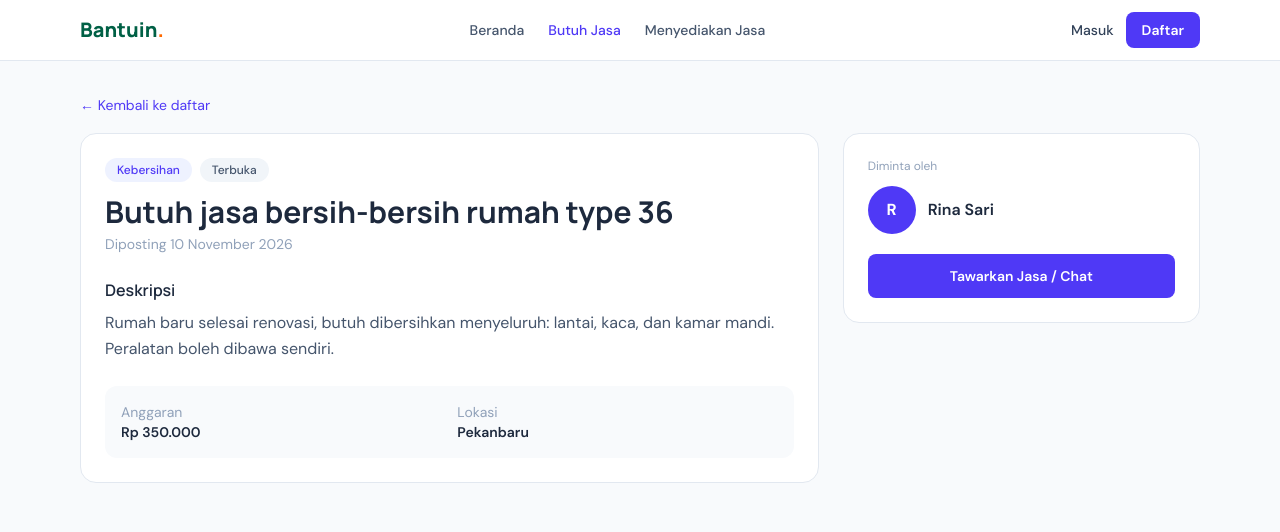
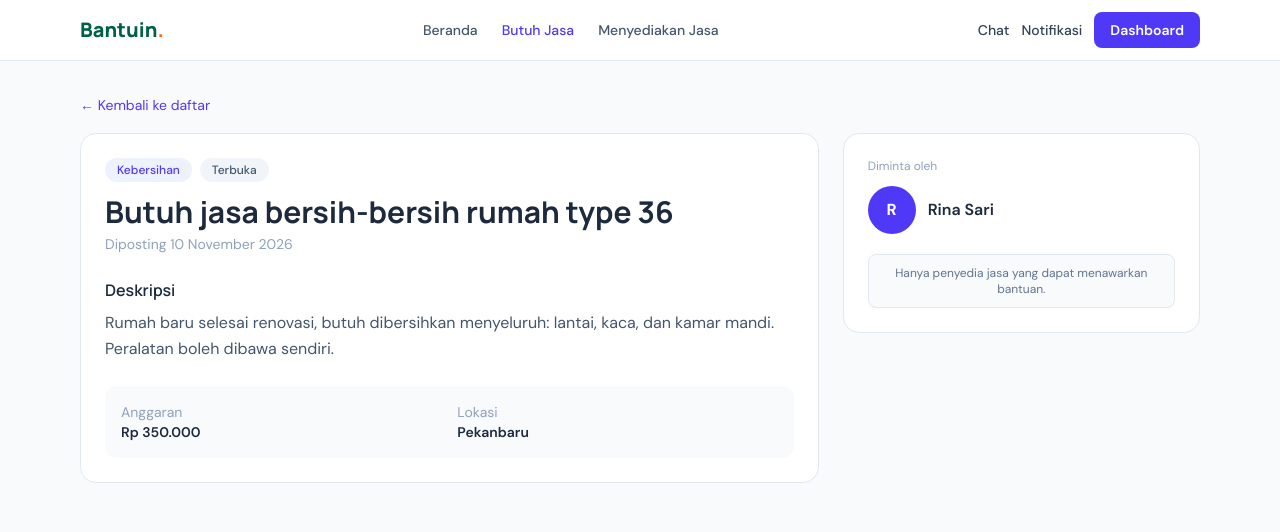
Before and after one commit to reyhann760-rgb/Bantuin_project, a Laravel app: page /butuh-jasa/1 in a window 1280 px wide. Shown: the top 532 px of the page. Run offline with Laravel 12, Linux system fonts and the light colour scheme; a user stored in the database is signed in; data comes from the database, SQL or seed files in the repository.

Commit message:
frontend: integrasi navigasi chat dan notifikasi serta tombol mulai chat pada halaman detail jasa

```diff
--- a/resources/views/components/navbar.blade.php
+++ b/resources/views/components/navbar.blade.php
@@ -18,8 +18,14 @@
         </ul>
 
         <div class="hidden items-center gap-3 md:flex">
-            <a href="{{ $login }}" class="text-sm font-medium text-slate-700 hover:text-indigo-600">Masuk</a>
-            <a href="{{ $register }}" class="rounded-lg bg-indigo-600 px-4 py-2 text-sm font-semibold text-white hover:bg-indigo-700">Daftar</a>
+            @auth
+                <a href="{{ route('chat.index') }}" class="text-sm font-medium text-slate-700 hover:text-indigo-600">Chat</a>
+                <a href="{{ route('notifications.index') }}" class="text-sm font-medium text-slate-700 hover:text-indigo-600">Notifikasi</a>
+                <a href="{{ route('dashboard') }}" class="rounded-lg bg-indigo-600 px-4 py-2 text-sm font-semibold text-white hover:bg-indigo-700">Dashboard</a>
+            @else
+                <a href="{{ $login }}" class="text-sm font-medium text-slate-700 hover:text-indigo-600">Masuk</a>
+                <a href="{{ $register }}" class="rounded-lg bg-indigo-600 px-4 py-2 text-sm font-semibold text-white hover:bg-indigo-700">Daftar</a>
+            @endauth
         </div>
 
         <button type="button" class="rounded-lg p-2 text-slate-700 hover:bg-slate-100 md:hidden" aria-label="Menu"
@@ -34,8 +40,14 @@
                 <li><a href="{{ $url }}" class="block rounded-lg px-3 py-2 text-sm font-medium {{ $active ? 'bg-indigo-50 text-indigo-600' : 'text-slate-700' }}">{{ $label }}</a></li>
             @endforeach
             <li class="flex gap-2 pt-2">
-                <a href="{{ $login }}" class="flex-1 rounded-lg border border-slate-300 py-2 text-center text-sm font-medium">Masuk</a>
-                <a href="{{ $register }}" class="flex-1 rounded-lg bg-indigo-600 py-2 text-center text-sm font-semibold text-white">Daftar</a>
+                @auth
+                    <a href="{{ route('chat.index') }}" class="flex-1 rounded-lg border border-slate-300 py-2 text-center text-sm font-medium">Chat</a>
+                    <a href="{{ route('notifications.index') }}" class="flex-1 rounded-lg border border-slate-300 py-2 text-center text-sm font-medium">Notifikasi</a>
+                    <a href="{{ route('dashboard') }}" class="flex-1 rounded-lg bg-indigo-600 py-2 text-center text-sm font-semibold text-white">Dashboard</a>
+                @else
+                    <a href="{{ $login }}" class="flex-1 rounded-lg border border-slate-300 py-2 text-center text-sm font-medium">Masuk</a>
+                    <a href="{{ $register }}" class="flex-1 rounded-lg bg-indigo-600 py-2 text-center text-sm font-semibold text-white">Daftar</a>
+                @endauth
             </li>
         </ul>
     </div>
--- a/resources/views/jasa/show.blade.php
+++ b/resources/views/jasa/show.blade.php
@@ -35,10 +35,34 @@
                 <div class="flex h-12 w-12 items-center justify-center rounded-full bg-indigo-600 font-bold text-white">{{ strtoupper(substr($item->pengguna, 0, 1)) }}</div>
                 <p class="font-semibold">{{ $item->pengguna }}</p>
             </div>
-            {{-- Tombol ini akan diarahkan ke halaman chat (Frontend 2) --}}
-            <a href="#" class="mt-5 block rounded-lg bg-indigo-600 py-3 text-center text-sm font-semibold text-white hover:bg-indigo-700">
-                {{ $isButuh ? 'Tawarkan Jasa / Chat' : 'Pesan / Chat' }}
-            </a>
+            {{-- Tombol ini diarahkan ke halaman chat --}}
+            @auth
+                @if($isButuh && auth()->user()->role === 'provider')
+                    <form action="{{ route('chat.store') }}" method="POST" class="mt-5">
+                        @csrf
+                        <input type="hidden" name="service_request_id" value="{{ $item->id }}">
+                        <button type="submit" class="w-full rounded-lg bg-indigo-600 py-3 text-center text-sm font-semibold text-white hover:bg-indigo-700 cursor-pointer">
+                            Tawarkan Jasa / Chat
+                        </button>
+                    </form>
+                @elseif(!$isButuh && auth()->user()->role === 'customer')
+                    <form action="{{ route('chat.store') }}" method="POST" class="mt-5">
+                        @csrf
+                        <input type="hidden" name="service_offer_id" value="{{ $item->id }}">
+                        <button type="submit" class="w-full rounded-lg bg-indigo-600 py-3 text-center text-sm font-semibold text-white hover:bg-indigo-700 cursor-pointer">
+                            Pesan / Chat
+                        </button>
+                    </form>
+                @else
+                    <div class="mt-5 text-center text-xs text-slate-500 bg-slate-50 p-2.5 rounded-lg border border-slate-200">
+                        {{ $isButuh ? 'Hanya penyedia jasa yang dapat menawarkan bantuan.' : 'Hanya pelanggan yang dapat memesan jasa ini.' }}
+                    </div>
+                @endif
+            @else
+                <a href="{{ route('login') }}" class="mt-5 block rounded-lg bg-indigo-600 py-3 text-center text-sm font-semibold text-white hover:bg-indigo-700">
+                    Masuk untuk Chat
+                </a>
+            @endauth
         </aside>
     </div>
 
--- a/resources/views/layouts/app.blade.php
+++ b/resources/views/layouts/app.blade.php
@@ -127,6 +127,8 @@
                 <a href="{{ route('register') }}">Register</a>
             @else
                 <a href="{{ route('dashboard') }}">Dashboard</a>
+                <a href="{{ route('chat.index') }}">Chat</a>
+                <a href="{{ route('notifications.index') }}">Notifikasi</a>
 
                 <form class="logout-form"
                       action="{{ route('logout') }}"
--- a/resources/views/service-offers/show.blade.php
+++ b/resources/views/service-offers/show.blade.php
@@ -22,6 +22,12 @@
 
     @if(auth()->id() === $serviceOffer->provider_id)
         <a class="button" href="{{ route('service-offers.edit', $serviceOffer) }}">Edit</a>
+    @elseif(auth()->check() && auth()->user()->role === 'customer' && $serviceOffer->status === 'active')
+        <form action="{{ route('chat.store') }}" method="POST" style="margin-top: 15px;">
+            @csrf
+            <input type="hidden" name="service_offer_id" value="{{ $serviceOffer->id }}">
+            <button type="submit" class="button" style="background: #16a34a;">Mulai Chat / Pesan Jasa</button>
+        </form>
     @endif
 
     <div class="link">
--- a/resources/views/service-requests/show.blade.php
+++ b/resources/views/service-requests/show.blade.php
@@ -22,6 +22,12 @@
 
     @if(auth()->id() === $serviceRequest->customer_id)
         <a class="button" href="{{ route('service-requests.edit', $serviceRequest) }}">Edit</a>
+    @elseif(auth()->check() && auth()->user()->role === 'provider' && $serviceRequest->status === 'open')
+        <form action="{{ route('chat.store') }}" method="POST" style="margin-top: 15px;">
+            @csrf
+            <input type="hidden" name="service_request_id" value="{{ $serviceRequest->id }}">
+            <button type="submit" class="button" style="background: #16a34a;">Tawarkan Jasa / Mulai Chat</button>
+        </form>
     @endif
 
     <div class="link">
```
